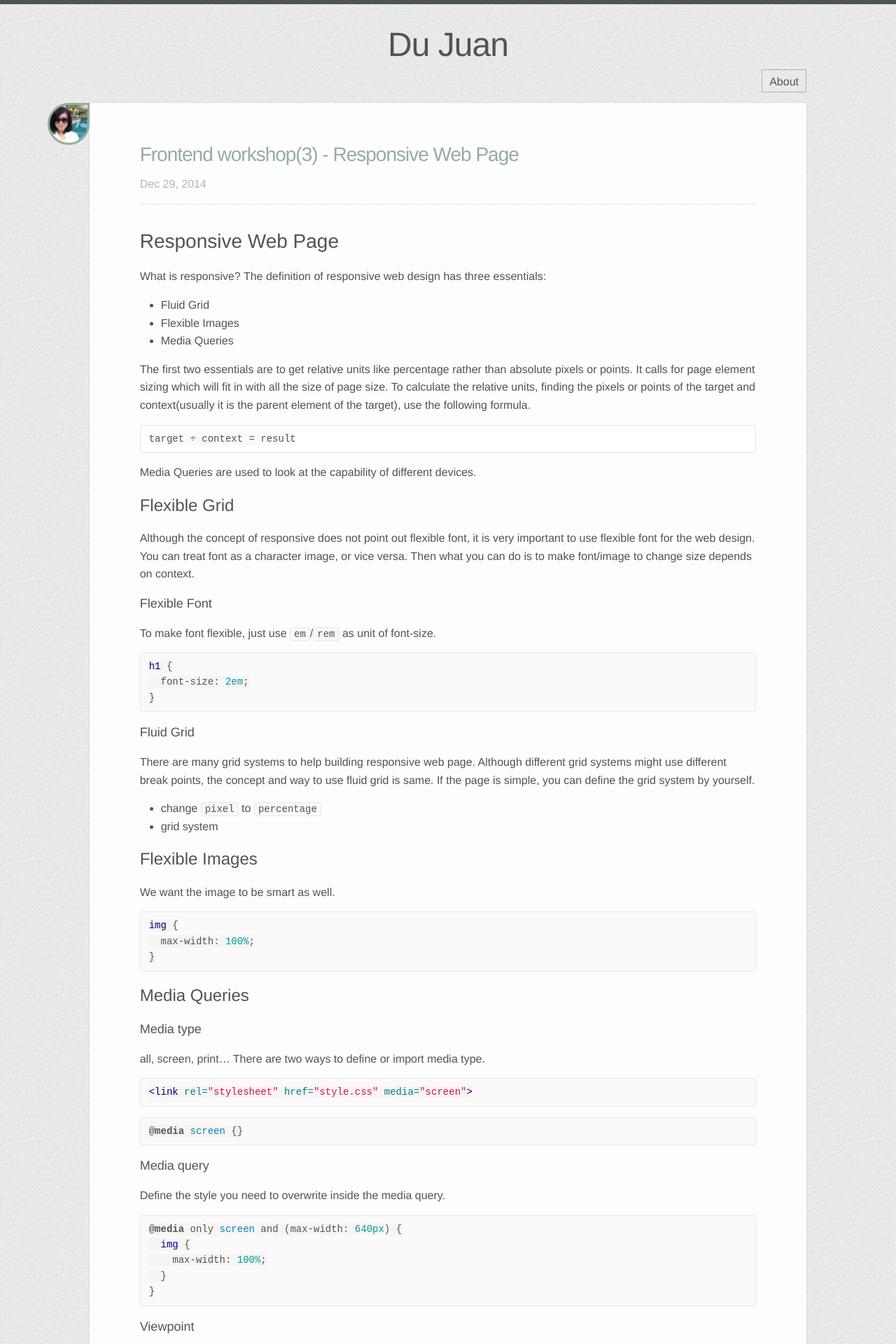
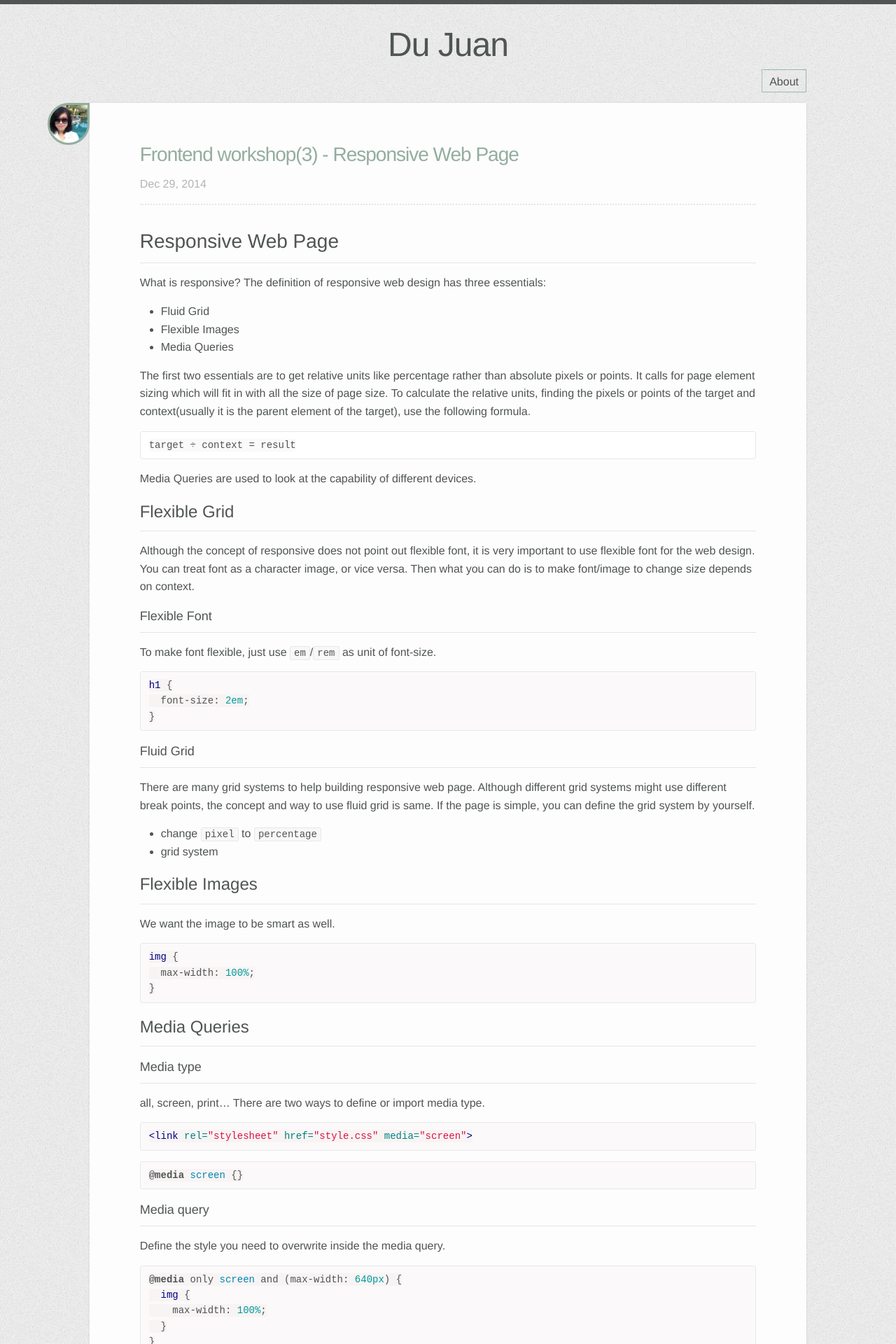
Before and after one commit to dujuanxian/dujuanxian.github.com, a Jekyll site: the page built from _posts/2014-12-29-frontend-workshop-03-responsive-web-page.markdown, in a window 1280 px wide. Shown: the top 1920 px of the page at 70% size. Built offline with Jekyll 4.4.1, drawn with Linux system fonts in a browser that asks for light colours; some web fonts are replaced; comment, search, counter and statistics services are not loaded.

Commit message:
add border for header in post

```diff
--- a/_sass/_post.scss
+++ b/_sass/_post.scss
@@ -23,6 +23,10 @@
 .post-content {
   margin-bottom: $spacing-unit;
   border-bottom: 2px dotted #e5e5e5;
+  h1, h2, h3, h4, h5 {
+    padding-bottom: 8px;
+    border-bottom: 1px solid #e5e5e5;
+  }
   h2 {
     font-size: 28px;
 
```
